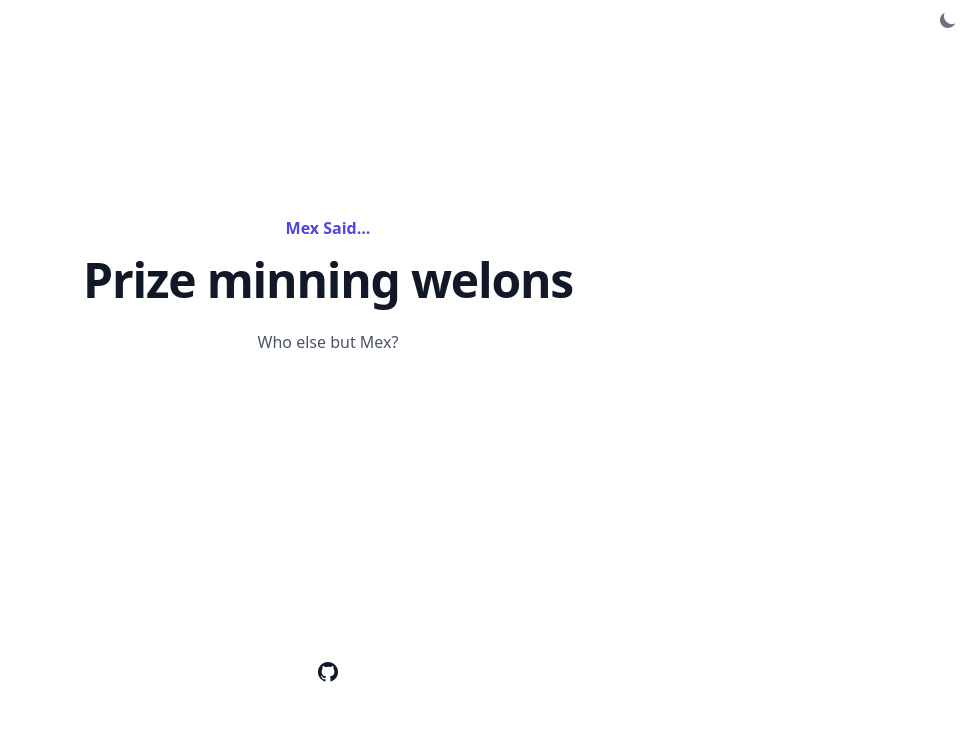
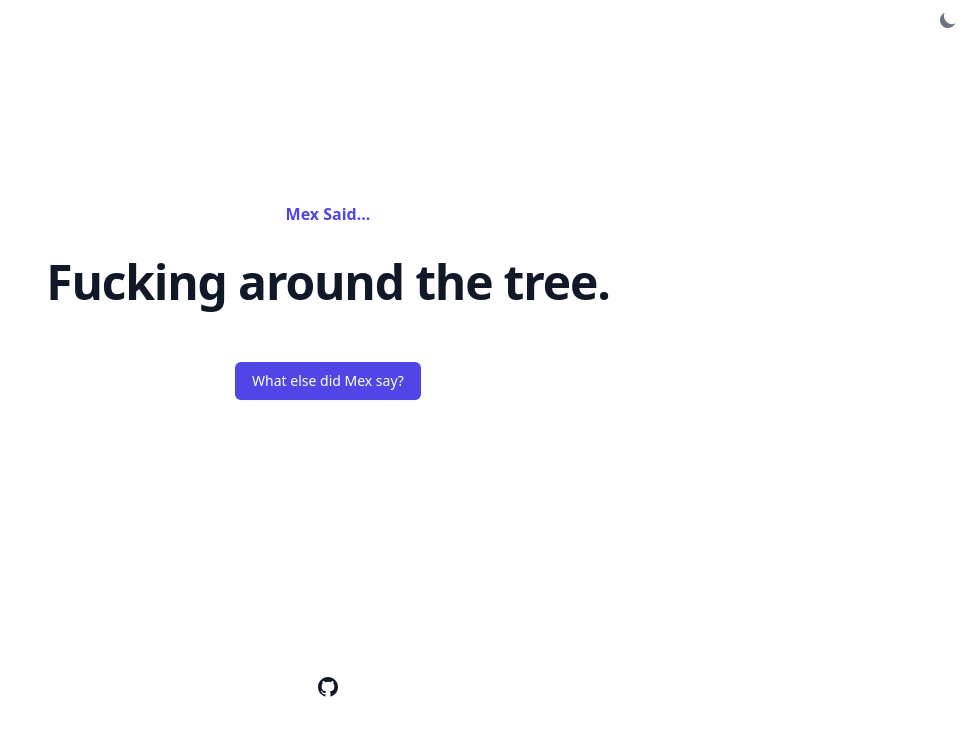
Before and after one commit to shutupflanders/mexwtf, a Jekyll site: the page built from docs/index.html, in a window 1280 px wide. Shown: the top 736 px of the page, without its empty margins (312-1280 px from the left). Built offline with Jekyll 4.4.1, drawn with Linux system fonts in a browser that asks for light colours; nearby versions of some CDN libraries.

Commit message:
add more quotes, add button to get new quote

```diff
--- a/docs/_data/inspirational-quotes.json
+++ b/docs/_data/inspirational-quotes.json
@@ -4,8 +4,9 @@
   "Zoot Alors! Pantalon Bleu",
   "She smells, her seat smells, the sea fucking smells!",
   "Lizards are \"Looking easy to fuck after\".",
-  "Ready or come, here I'm not",
   "Prize minning welons",
   "Take a page out of my leaf",
-  "Hats and flouses (flats and houses)"
+  "Hats and flouses (flats and houses)",
+  "MegaDave Mustard (Dave Mustaine)",
+  "We'll know when we find out"
 ]
--- a/docs/index.html
+++ b/docs/index.html
@@ -39,19 +39,23 @@ overview: true
             </button>
         </div>
     </div>
-    <div class="text-center">
-        <p class="text-base font-semibold text-indigo-600">{{ page.title }}</p>
-        <h1 id="inspirational-quote" class="mt-4 text-3xl font-bold tracking-tight text-gray-900 dark:text-gray-200 sm:text-5xl"></h1>
-        <p class="mt-6 text-base leading-7 text-gray-600 dark:text-gray-500">Who else but Mex?</p>
+    <div class="text-center flex flex-col gap-y-4 mx-auto">
+        <p class="grow text-base font-semibold text-indigo-600">{{ page.title }}</p>
+        <h1 id="inspirational-quote" class="grow mt-4 text-3xl font-bold tracking-tight text-gray-900 dark:text-gray-200 sm:text-5xl"></h1>
+        <button onclick="getQuote();" type="button" class="max-w-xs mx-auto mt-10 rounded-md border border-transparent bg-indigo-600 px-4 py-2 text-sm font-medium text-white shadow-sm hover:bg-indigo-700 focus:outline-none focus:ring-2 focus:ring-indigo-500 focus:ring-offset-2">
+            What else did Mex say?
+        </button>
+
     </div>
     <a target="_blank" title="View on GitHub" class="rounded-lg text-slate-900 font-semibold transition flex items-center gap-3 text-[0.8125rem] leading-6 py-1 px-1.5 hover:bg-slate-900/[0.03] -my-1 -mx-1.5" href="https://github.com/shutupflanders/mexwtf">
-        <svg viewBox="0 0 24 24" aria-hidden="true" class="h-6 w-6 fill-slate-900">
+        <svg viewBox="0 0 24 24" aria-hidden="true" class="h-6 w-6 fill-gray-900 dark:fill-gray-200">
             <path fill-rule="evenodd" clip-rule="evenodd" d="M12 2C6.477 2 2 6.463 2 11.97c0 4.404 2.865 8.14 6.839 9.458.5.092.682-.216.682-.48 0-.236-.008-.864-.013-1.695-2.782.602-3.369-1.337-3.369-1.337-.454-1.151-1.11-1.458-1.11-1.458-.908-.618.069-.606.069-.606 1.003.07 1.531 1.027 1.531 1.027.892 1.524 2.341 1.084 2.91.828.092-.643.35-1.083.636-1.332-2.22-.251-4.555-1.107-4.555-4.927 0-1.088.39-1.979 1.029-2.675-.103-.252-.446-1.266.098-2.638 0 0 .84-.268 2.75 1.022A9.607 9.607 0 0 1 12 6.82c.85.004 1.705.114 2.504.336 1.909-1.29 2.747-1.022 2.747-1.022.546 1.372.202 2.386.1 2.638.64.696 1.028 1.587 1.028 2.675 0 3.83-2.339 4.673-4.566 4.92.359.307.678.915.678 1.846 0 1.332-.012 2.407-.012 2.734 0 .267.18.577.688.48 3.97-1.32 6.833-5.054 6.833-9.458C22 6.463 17.522 2 12 2Z"></path>
         </svg>
     </a>
 </main>
 <script type="text/javascript">
     const quotes = {{ site.data.inspirational-quotes | jsonify}};
+    let quotesToRead = [];
 
     var themeToggleDarkIcon = document.getElementById('theme-toggle-dark-icon');
     var themeToggleLightIcon = document.getElementById('theme-toggle-light-icon');
```
Also changed, not shown: other parts of docs/index.html (+14 -1 lines), README.md, 1 other file.
